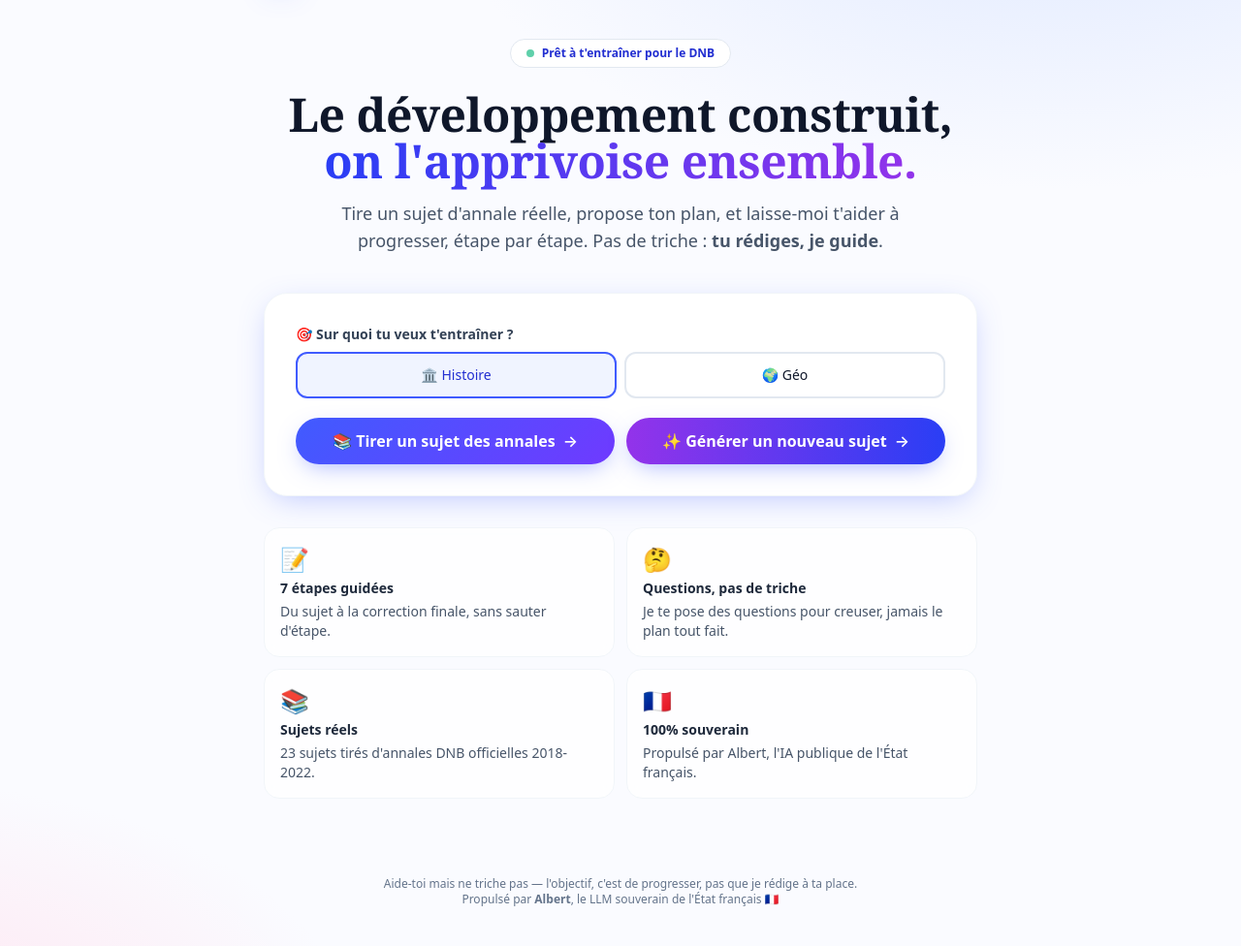
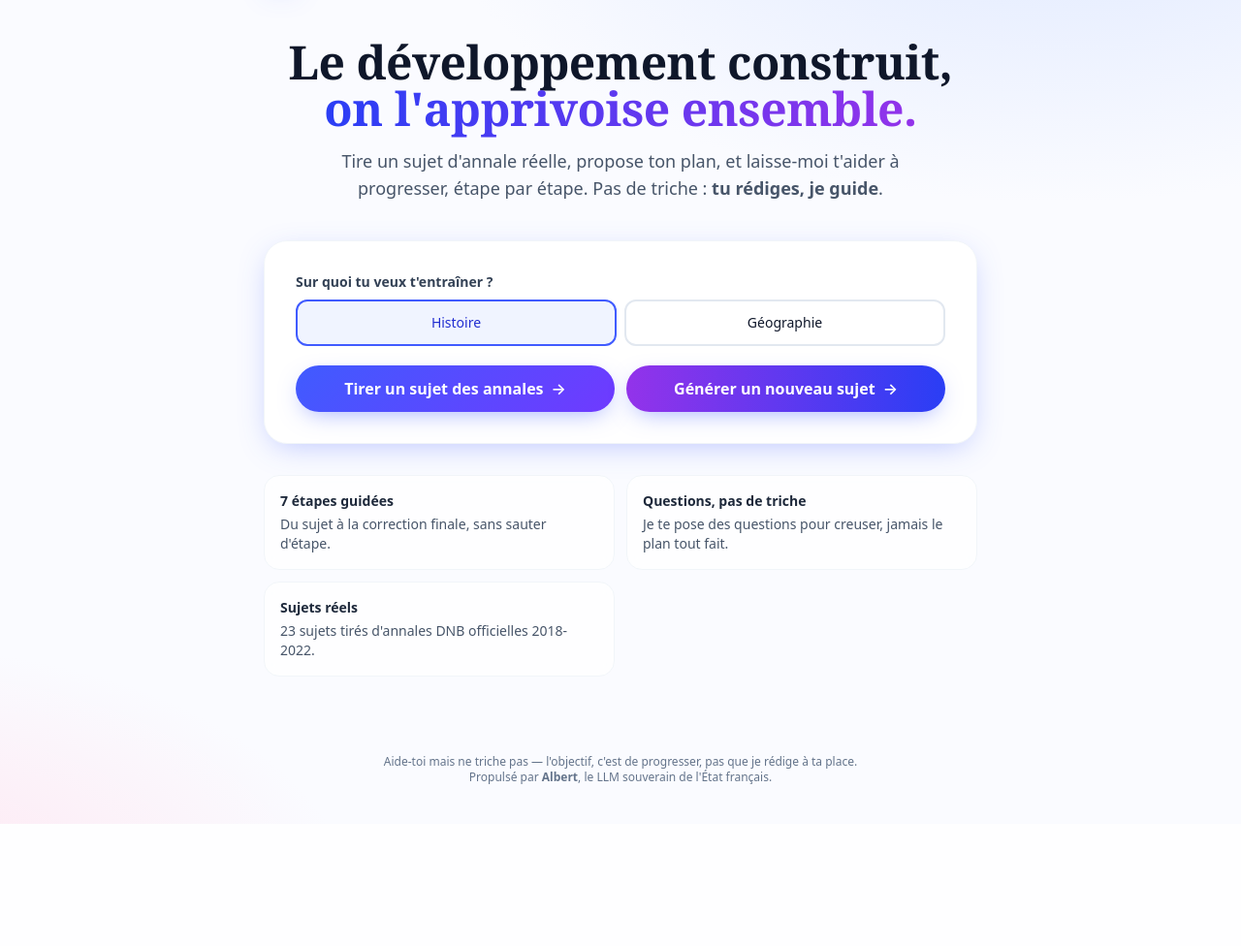
Before and after one commit to bmatge/preparation-dnb-histoire, a FastAPI app: page / in a window 1280 px wide. Shown: the part 61-1037 px from the top of the page at 97% size. After the commit the page ends 911 px from the top, so only its background shows below. Run offline with FastAPI, Linux system fonts and the light colour scheme.

Commit message:
Allège l'UI : moins d'emojis, retire blocs accessoires home
- Supprime les emojis décoratifs dans les labels de formulaires, les
  badges de sujet (discipline, barème, période, espace) et les 4 cartes
  d'avantages de la home. Ne conservent leur emoji que les icônes
  d'en-tête de chaque étape (1 par page) et le logo header.
- Retire le badge « Prêt à t'entraîner pour le DNB » de la home et la
  carte « 100% souverain ».

Co-Authored-By: Claude Opus 4.6 (1M context) <noreply@anthropic.com>

```diff
--- a/app/templates/base.html
+++ b/app/templates/base.html
@@ -186,7 +186,7 @@
 
   <footer class="max-w-3xl mx-auto px-4 py-10 text-xs text-slate-500 text-center">
     Aide-toi mais ne triche pas — l'objectif, c'est de progresser, pas que je rédige à ta place.<br>
-    Propulsé par <strong>Albert</strong>, le LLM souverain de l'État français 🇫🇷
+    Propulsé par <strong>Albert</strong>, le LLM souverain de l'État français.
   </footer>
 </body>
 </html>
--- a/app/templates/home.html
+++ b/app/templates/home.html
@@ -2,10 +2,6 @@
 
 {% block content %}
 <section class="text-center mb-10 animate-reveal">
-  <div class="inline-flex items-center gap-2 px-4 py-1.5 rounded-full bg-white border border-slate-200 text-xs font-semibold text-brand-700 mb-6">
-    <span class="h-2 w-2 rounded-full bg-emerald-500 animate-pulse"></span>
-    Prêt à t'entraîner pour le DNB
-  </div>
   <h1 class="font-display text-4xl sm:text-5xl font-black text-slate-900 leading-tight mb-4">
     Le développement construit,<br>
     <span class="bg-gradient-to-r from-brand-600 to-purple-600 bg-clip-text text-transparent">on l'apprivoise ensemble.</span>
@@ -20,30 +16,30 @@
   <form method="post" action="/session/new" class="space-y-5">
     <div>
       <label class="block text-sm font-semibold text-slate-700 mb-2">
-        🎯 Sur quoi tu veux t'entraîner ?
+        Sur quoi tu veux t'entraîner ?
       </label>
       <div class="grid grid-cols-2 gap-2">
         <label class="cursor-pointer">
           <input type="radio" name="discipline" value="histoire" checked class="peer sr-only">
           <div class="text-center px-3 py-3 rounded-xl border-2 border-slate-200 peer-checked:border-brand-500 peer-checked:bg-brand-50 peer-checked:text-brand-700 font-medium text-sm transition">
-            🏛️ Histoire
+            Histoire
           </div>
         </label>
         <label class="cursor-pointer">
           <input type="radio" name="discipline" value="geographie" class="peer sr-only">
           <div class="text-center px-3 py-3 rounded-xl border-2 border-slate-200 peer-checked:border-brand-500 peer-checked:bg-brand-50 peer-checked:text-brand-700 font-medium text-sm transition">
-            🌍 Géo
+            Géographie
           </div>
         </label>
       </div>
     </div>
     <div class="grid sm:grid-cols-2 gap-3">
       <button type="submit" name="source" value="annales" class="btn-primary hover:wiggle w-full justify-center text-base">
-        📚 Tirer un sujet des annales
+        Tirer un sujet des annales
         <span>→</span>
       </button>
       <button type="submit" name="source" value="variation" class="btn-primary hover:wiggle w-full justify-center text-base bg-gradient-to-r from-purple-600 to-brand-600">
-        ✨ Générer un nouveau sujet
+        Générer un nouveau sujet
         <span>→</span>
       </button>
     </div>
@@ -52,24 +48,16 @@
 
 <section class="grid sm:grid-cols-2 gap-3 text-sm">
   <div class="bg-white/70 backdrop-blur rounded-2xl border border-slate-100 p-4">
-    <div class="text-2xl mb-1">📝</div>
     <div class="font-semibold text-slate-800 mb-1">7 étapes guidées</div>
     <div class="text-slate-600">Du sujet à la correction finale, sans sauter d'étape.</div>
   </div>
   <div class="bg-white/70 backdrop-blur rounded-2xl border border-slate-100 p-4">
-    <div class="text-2xl mb-1">🤔</div>
     <div class="font-semibold text-slate-800 mb-1">Questions, pas de triche</div>
     <div class="text-slate-600">Je te pose des questions pour creuser, jamais le plan tout fait.</div>
   </div>
   <div class="bg-white/70 backdrop-blur rounded-2xl border border-slate-100 p-4">
-    <div class="text-2xl mb-1">📚</div>
     <div class="font-semibold text-slate-800 mb-1">Sujets réels</div>
     <div class="text-slate-600">23 sujets tirés d'annales DNB officielles 2018-2022.</div>
   </div>
-  <div class="bg-white/70 backdrop-blur rounded-2xl border border-slate-100 p-4">
-    <div class="text-2xl mb-1">🇫🇷</div>
-    <div class="font-semibold text-slate-800 mb-1">100% souverain</div>
-    <div class="text-slate-600">Propulsé par Albert, l'IA publique de l'État français.</div>
-  </div>
 </section>
 {% endblock %}
--- a/app/templates/step_2_proposal.html
+++ b/app/templates/step_2_proposal.html
@@ -16,7 +16,7 @@
       class="bg-white rounded-2xl border border-slate-200 shadow-sm p-5 space-y-4 animate-reveal">
   <label class="block">
     <span class="text-sm font-semibold text-slate-700 flex items-center gap-2 mb-2">
-      📝 Ton plan + tes idées
+      Ton plan + tes idées
     </span>
     <textarea name="proposition" rows="10" required minlength="20"
               placeholder="I. Première partie : ...&#10;   - idée / exemple : ...&#10;II. Deuxième partie : ...&#10;   - idée / exemple : ...&#10;III. (optionnel)"
--- a/app/templates/step_4_reproposal.html
+++ b/app/templates/step_4_reproposal.html
@@ -16,7 +16,7 @@
       class="bg-white rounded-2xl border border-slate-200 shadow-sm p-5 space-y-4 animate-reveal">
   <label class="block">
     <span class="text-sm font-semibold text-slate-700 flex items-center gap-2 mb-2">
-      📝 Ta nouvelle proposition (version 2)
+      Ta nouvelle proposition (version 2)
     </span>
     <textarea name="proposition" rows="12" required minlength="20"
               class="w-full border border-slate-200 rounded-xl px-4 py-3 font-mono text-sm focus:ring-2 focus:ring-brand-400 focus:border-brand-400 outline-none transition">{{ previous_proposal }}</textarea>
--- a/app/templates/step_6_writing.html
+++ b/app/templates/step_6_writing.html
@@ -13,7 +13,7 @@
 
 {% if previous_proposal %}
 <details class="mb-4 bg-white/70 rounded-2xl border border-slate-100 p-4 text-sm text-slate-700">
-  <summary class="cursor-pointer font-semibold text-brand-700 hover:text-brand-800">📌 Mémo : ma proposition retravaillée</summary>
+  <summary class="cursor-pointer font-semibold text-brand-700 hover:text-brand-800">Mémo : ma proposition retravaillée</summary>
   <pre class="mt-3 whitespace-pre-wrap bg-slate-50 rounded-xl p-3 text-xs leading-relaxed">{{ previous_proposal }}</pre>
 </details>
 {% endif %}
@@ -23,7 +23,7 @@
       class="bg-white rounded-2xl border border-slate-200 shadow-sm p-5 space-y-4 animate-reveal">
   <label class="block">
     <span class="text-sm font-semibold text-slate-700 flex items-center gap-2 mb-2">
-      ✒️ Ton développement construit
+      Ton développement construit
     </span>
     <textarea name="redaction" rows="18" required minlength="200"
               placeholder="Introduction…&#10;&#10;Première partie…&#10;&#10;Deuxième partie…&#10;&#10;Conclusion…"
```
Also changed, not shown: app/templates/_partials/subject_card.html (+6 -6 lines), app/templates/step_1_subject.html (+29 -1 lines).
